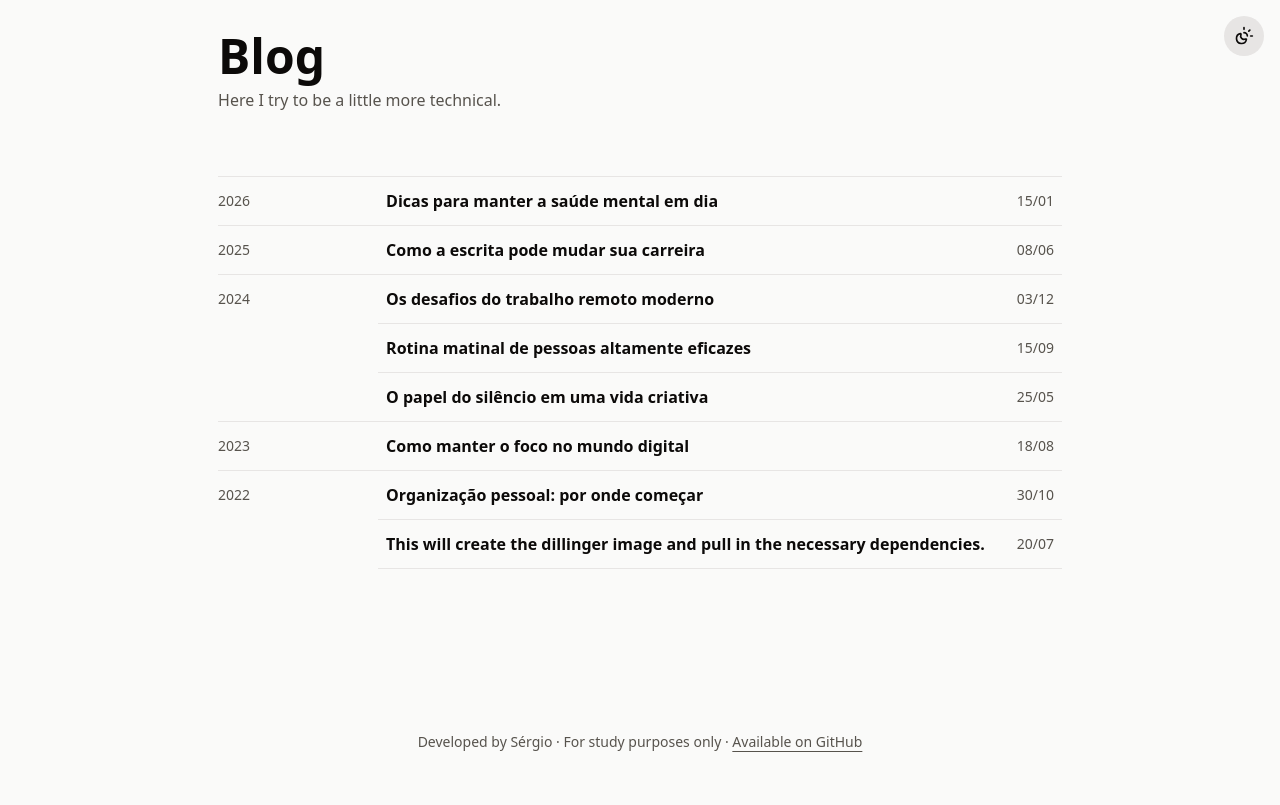
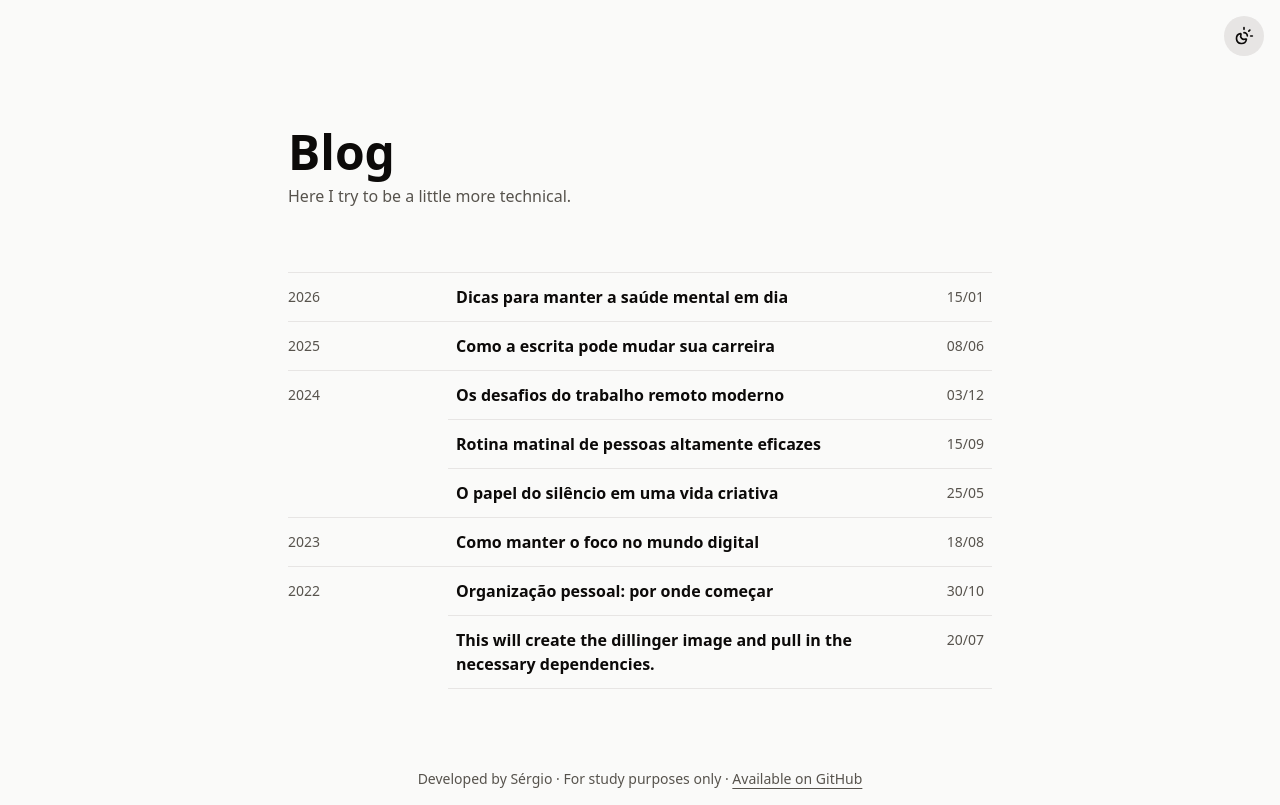
Before and after one commit to sergiodantasz/blog, a Next.js app: page / in a window 1280 px wide. Built offline with nearby package versions, Linux system fonts and the light colour scheme.

Commit message:
refactor(layout): remove Container component and adjust layout structure for improved responsiveness and styling

```diff
--- a/src/app/layout.tsx
+++ b/src/app/layout.tsx
@@ -2,7 +2,6 @@ import type { Metadata } from 'next';
 
 import { ThemeProvider } from 'next-themes';
 
-import { Container } from '@/components/layout/container';
 import { Footer } from '@/components/ui/footer';
 import { ThemeToggle } from '@/components/ui/theme-toggle';
 
@@ -26,15 +25,13 @@ export default function RootLayout({ children }: RootLayoutProps) {
       lang='en'
       suppressHydrationWarning
     >
-      <body className='flex min-h-dvh flex-col bg-stone-50 text-stone-950 dark:bg-stone-950 dark:text-stone-50'>
-        <ThemeProvider>
+      <body className='flex min-h-dvh flex-col justify-between gap-8 bg-stone-50 text-stone-950 sm:gap-16 dark:bg-stone-950 dark:text-stone-50'>
+        <ThemeProvider disableTransitionOnChange>
           <ThemeToggle />
-          <div className='flex flex-1'>
-            <Container>{children}</Container>
+          <div className='mx-auto flex w-full max-w-3xl flex-1 px-4 pt-16 sm:px-8 sm:pt-32'>
+            {children}
           </div>
-          <Container>
-            <Footer />
-          </Container>
+          <Footer />
         </ThemeProvider>
       </body>
     </html>
--- a/src/app/not-found.tsx
+++ b/src/app/not-found.tsx
@@ -6,7 +6,7 @@ export const metadata: Metadata = {
 
 export default function NotFound() {
   return (
-    <div className='my-auto flex h-fit w-fit flex-col items-stretch justify-center border border-dashed border-stone-300 text-center dark:border-stone-700'>
+    <div className='m-auto h-fit border border-dashed border-stone-300 text-center dark:border-stone-700'>
       <div className='border-b border-dashed border-b-stone-300 p-4 text-4xl font-bold dark:border-b-stone-700'>
         404
       </div>
--- a/src/components/layout/container.tsx
+++ /dev/null
@@ -1,7 +0,0 @@
-type ContainerProps = {
-  children: React.ReactNode;
-};
-
-export function Container({ children }: ContainerProps) {
-  return <div className='mx-auto flex min-h-full max-w-5xl p-8'>{children}</div>;
-}
```
